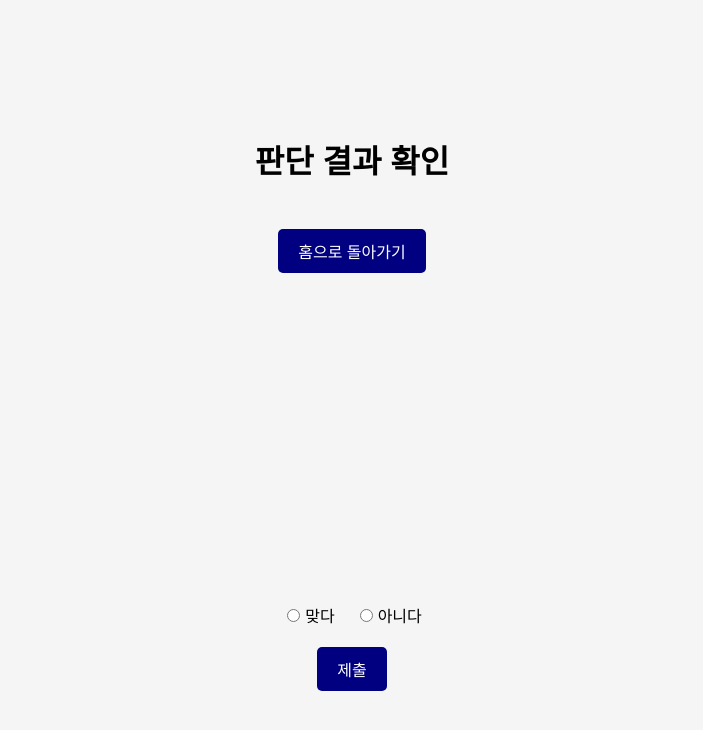
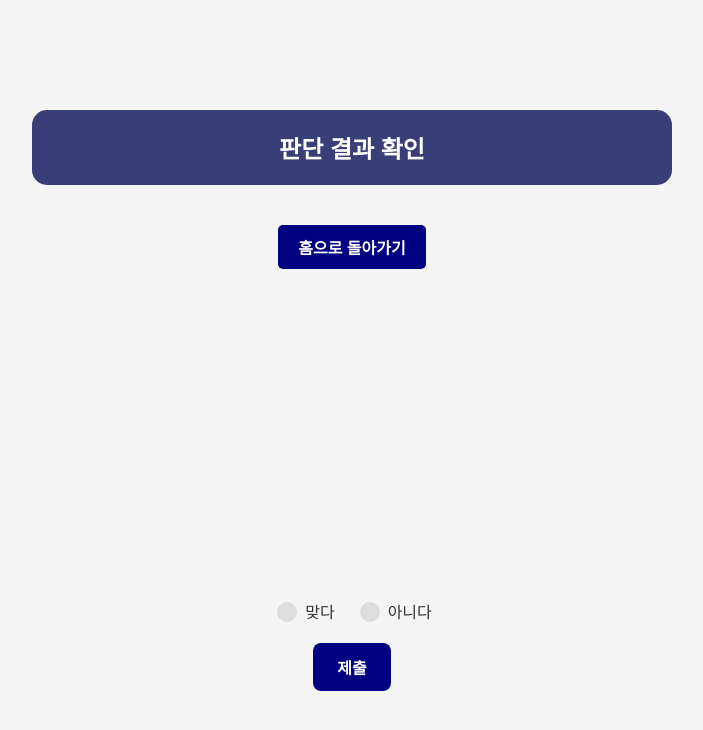
Before and after one commit to Deep-Guardians/truthguard-web, a React (Create React App) app: page /detect/result in a window 1280 px wide. Shown: the top 730 px of the page, without its empty margins (288-991 px from the left). Built offline with nearby package versions, Linux system fonts and the light colour scheme; a web font is replaced by a local one.

Commit message:
style: css 수정

```diff
--- a/src/styles/App.css
+++ b/src/styles/App.css
@@ -9,6 +9,14 @@
   src: url('https://cdn.jsdelivr.net/gh/projectnoonnu/2408-3@1.0/Paperlogy-8ExtraBold.woff2') format('woff2');
   font-weight: 800;
   font-style: normal;
+}
+
+:root {
+  --primary-color: #393E76;
+  --secondary-color: #f5f5f5;
+  --button-color: navy;
+  --button-hover-color: #00509e;
+  --text-color: white;
 }
 
 body {
@@ -62,18 +70,6 @@
   font-weight: bold;
   color: #393E76;
 }
-
-/* .content {
-  display: none;
-}
-
-.content.active {
-  display: flex;
-  flex-direction: column;
-  align-items: center;
-  height: 100%; /* Full height to center-align the banner */
-  /* justify-content: center; */
-/* } */
 
 .navy-banner {
   margin-bottom: 20px;
--- a/src/styles/Home.css
+++ b/src/styles/Home.css
@@ -1,19 +1,11 @@
-/* navy-banner 안의 설명 폰트 */
+/*navy-banner 안의 설명 폰트*/
 @font-face {
   font-family: 'Pretendard-Regular';
   src: url('https://fastly.jsdelivr.net/gh/Project-Noonnu/noonfonts_2107@1.1/Pretendard-Regular.woff') format('woff');
   font-weight: 400;
   font-style: normal;
 }
-
-:root {
-  --primary-color: #393E76;
-  --secondary-color: #f5f5f5;
-  --button-color: #007bff;
-  --button-hover-color: #0056b3;
-  --text-color: white;
-}
-
+/*
 .content-wrapper {
   display: flex;
   width: 100%;
@@ -40,18 +32,13 @@
   font-family: 'Pretendard-Regular';
 }
 
-.subtitle {
-  font-size: 24px;
-  margin: 10px 0 20px;
-  font-weight: 300;
-}
 
 /* .buttons {
   display: flex;
   gap: 10px;
   margin-top: 20px;
 } */
-
+/*
 button {
   background-color: white;
   color: var(--primary-color);
@@ -64,4 +51,126 @@
 
 button:hover {
   background-color: #00509e;
+} */
+
+h2 {
+  text-align: center;
+  font-size: 32px;
 }
+
+ /* 강조 키워드 스타일 */
+.navy-banner strong,
+.footer p strong {
+  color: #ffd700; /* 황금색으로 키워드 강조 */
+  font-weight: bold;
+}
+
+/* 제목과 서브타이틀 스타일 */
+.navy-banner h2 {
+  font-size: 36px;
+  color: #ffdd57; /* 눈에 잘 띄는 색으로 제목 강조 */
+  margin-bottom: 10px;
+  text-shadow: 1px 1px 2px rgba(0, 0, 0, 0.3); /* 그림자로 가독성 추가 */
+}
+.content {
+  width: 100%;
+  flex: 0 0 100%;
+  display: flex;
+  align-items: center;
+  justify-content: center;
+  flex-direction: column;
+  height: 100%;
+  position: relative;
+}
+.subtitle {
+  text-decoration-line: underline;
+  text-decoration-style: double;
+  font-size: 22px;
+  color: #ffdd57; /* 서브타이틀 색상 강조 */
+  font-weight: 600;
+  margin-bottom: 20px;
+}
+
+/* 일반 텍스트 내 주요 키워드 강조 */
+.navy-banner p {
+  font-family: 'Pretendard-Regular';
+  margin: 0;
+  font-size: 18px;
+  color: white;
+}
+
+.navy-banner p span.highlight {
+  color: #ffd700; /* 키워드 강조 색상 */
+  font-weight: bold;
+  /* background-color: rgba(255, 215, 0, 0.2);  */
+  padding: 2px 4px;
+  border-radius: 4px;
+}
+
+.footer p span.highlight {
+  color: #00509e;
+  font-weight: bold;
+}
+
+/* 버튼 스타일 */
+button {
+  background-color: #ffffff;
+  color: var(--primary-color);
+  border: 2px solid var(--primary-color); /* 버튼 테두리 강조 */
+  padding: 10px 20px;
+  border-radius: 5px;
+  cursor: pointer;
+  font-size: 16px;
+  font-weight: bold;
+  transition: background-color 0.3s, color 0.3s; /* 호버 시 부드러운 전환 */
+}
+
+button:hover {
+  background-color: var(--button-hover-color);
+  color: white;
+}
+
+/* 전체 구조 정렬 및 여백 설정 */
+.container {
+  margin-top: 80px;
+  margin-bottom: 80px;
+  width: 90%;
+  max-width: 900px;
+  background-color: white;
+  border-radius: 10px;
+  box-shadow: 0 0 15px rgba(0, 0, 0, 0.15);
+  padding: 50px;
+}
+
+.navy-banner {
+  margin-bottom: 30px;
+  background-color: var(--primary-color);
+  color: var(--text-color);
+  border-radius: 15px;
+  padding: 40px;
+  box-shadow: 0 4px 8px rgba(0, 0, 0, 0.15);
+  text-align: center;
+}
+
+/* 링크 이미지 컨테이너 스타일 */
+.image-container {
+  margin-top: 15px;
+  display: flex;
+  justify-content: center;
+  gap: 15px;
+}
+
+.github-logo,
+.discord-logo,
+.chrome-extension-logo {
+  width: 50px;
+  height: 50px;
+  object-fit: contain;
+  transition: transform 0.3s; /* 호버 시 이미지 크기 살짝 확대 */
+}
+
+.github-logo:hover,
+.discord-logo:hover,
+.chrome-extension-logo:hover {
+  transform: scale(1.1);
+}
--- a/src/styles/detect/Predict.css
+++ b/src/styles/detect/Predict.css
@@ -1,23 +1,18 @@
-/* src/styles/Predict.css */
-.review-container {
+  .review-container {
     display: flex;
     flex-direction: column;
     align-items: center;
     justify-content: center;
     height: 100vh;
-    background-color: #f5f5f5;
+    background-color: var(--secondary-color);
+    padding: 20px;
   }
 
-  /* .navy-banner {
-    background-color: navy;
-    color: white;
-    padding: 20px;
-    border-radius: 10px;
-    text-align: center;
-    margin-bottom: 20px;
-    width: 100%;
+  .title h2 {
+    font-size: 24px;
+    margin: 0;
   }
-   */
+
   .review-content {
     display: flex;
     flex-direction: column;
@@ -28,8 +23,9 @@
     width: auto;
     height: 200px;
     object-fit: cover;
-    border-radius: 5px;
+    border-radius: 10px;
     margin-bottom: 20px;
+    box-shadow: 0px 4px 10px rgba(0, 0, 0, 0.1);
   }
 
   .review-form {
@@ -44,19 +40,60 @@
     margin-bottom: 20px;
   }
 
-  .radio-group input {
-    margin-right: 5px;
+  .radio-group label {
+    display: flex;
+    align-items: center;
+    cursor: pointer;
+    font-size: 16px;
+    color: #333;
+  }
+
+  .radio-group input[type="radio"] {
+    appearance: none;
+    background-color: #ddd;
+    margin-right: 8px;
+    width: 20px;
+    height: 20px;
+    border-radius: 50%;
+    position: relative;
+    cursor: pointer;
+    outline: none;
+    transition: background-color 0.2s ease;
+  }
+
+  .radio-group input[type="radio"]:checked {
+    background-color: var(--button-color);
+  }
+
+  .radio-group input[type="radio"]::before {
+    content: "";
+    display: block;
+    width: 12px;
+    height: 12px;
+    background-color: white;
+    border-radius: 50%;
+    position: absolute;
+    top: 4px;
+    left: 4px;
+    transform: scale(0);
+    transition: transform 0.2s ease;
+  }
+
+  .radio-group input[type="radio"]:checked::before {
+    transform: scale(1);
   }
 
   .submit-button {
-    background-color: navy;
-    color: white;
+    background-color: var(--button-color);
+    color: var(--text-color);
     border: none;
-    padding: 10px 20px;
-    border-radius: 5px;
+    padding: 12px 24px;
+    border-radius: 8px;
+    font-size: 16px;
     cursor: pointer;
+    transition: background-color 0.3s ease;
   }
 
   .submit-button:hover {
-    background-color: #00509e;
+    background-color: var(--button-hover-color);
   }
--- a/src/styles/detect/Result.css
+++ b/src/styles/detect/Result.css
@@ -8,24 +8,14 @@
     background-color: #f5f5f5;
   }
 
-  /* .navy-banner {
-    background-color: navy;
-    color: white;
-    padding: 20px;
-    border-radius: 10px;
-    text-align: center;
-    margin-bottom: 20px;
-  }
-   */
   .result-content {
     display: flex;
     flex-direction: column;
     align-items: center;
-    gap: 20px;
   }
 
   .preview-wrapper {
-    position: relative; /* 부모를 relative로 설정 */
+    position: relative;
     display: flex;
     align-items: center;
     justify-content: center;
@@ -34,8 +24,6 @@
   }
 
   .preview-img {
-    top: 0;
-    left: 0;
     width: auto;
     height: 300px;
     border-radius: 10px;
@@ -77,7 +65,7 @@
 
   .result-box {
     text-align: center;
-    margin-bottom: 20px;
+    /* margin-bottom: 20px; */
   }
   .error-text {
     color: red;
--- a/src/styles/detect/Upload.css
+++ b/src/styles/detect/Upload.css
@@ -8,28 +8,34 @@
   background-color: #f5f5f5;
 }
 
-.navy-banner {
-  width: 550px;
+.title {
+  margin-bottom: 20px;
+  background-color: var(--primary-color);
+  color: var(--text-color);
+  border-radius: 15px;
+  width: 600px;
   padding: 20px;
-  font-size: 30px;
+}
+.title h2 {
+  font-size: 24px;
 }
 
 .upload-container {
   display: flex;
-  justify-content: space-around;
+  justify-content:space-around;
   align-items: center;
   width: 100%;
-  margin-bottom: 20px;
 }
 
 .upload-box {
-  width: 150px;
-  height: 150px;
+  width: 250px;
+  height: 250px;
   border: 2px dashed #ccc;
   display: flex;
   justify-content: center;
   align-items: center;
   position: relative;
+  margin-right: 10px;
 }
 
 .upload-box input {
@@ -44,11 +50,12 @@
   display: flex;
   justify-content: center;
   align-items: center;
-  height: 150px; /* 고정된 height */
+  height: 250px; /* 고정된 height */
   width: auto; /* width는 자동으로 설정 */
   border-radius: 10px;
   overflow: hidden;
   border: 1px solid #ddd;
+  margin-left: 10px;
 }
 
 .preview-box img {
@@ -66,7 +73,7 @@
   border-radius: 5px;
   cursor: pointer;
   margin-top: 20px;
-  font-size: 30px;
+  font-size: 20px;
 }
 
 .judge-button:hover {
--- a/src/styles/disrupt/Compare.css
+++ b/src/styles/disrupt/Compare.css
@@ -4,8 +4,6 @@
     flex-direction: column;
     align-items: center;
     justify-content: center;
-    height: 100vh;
-    background-color: #f5f5f5;
     padding: 20px;
   }
 
```
